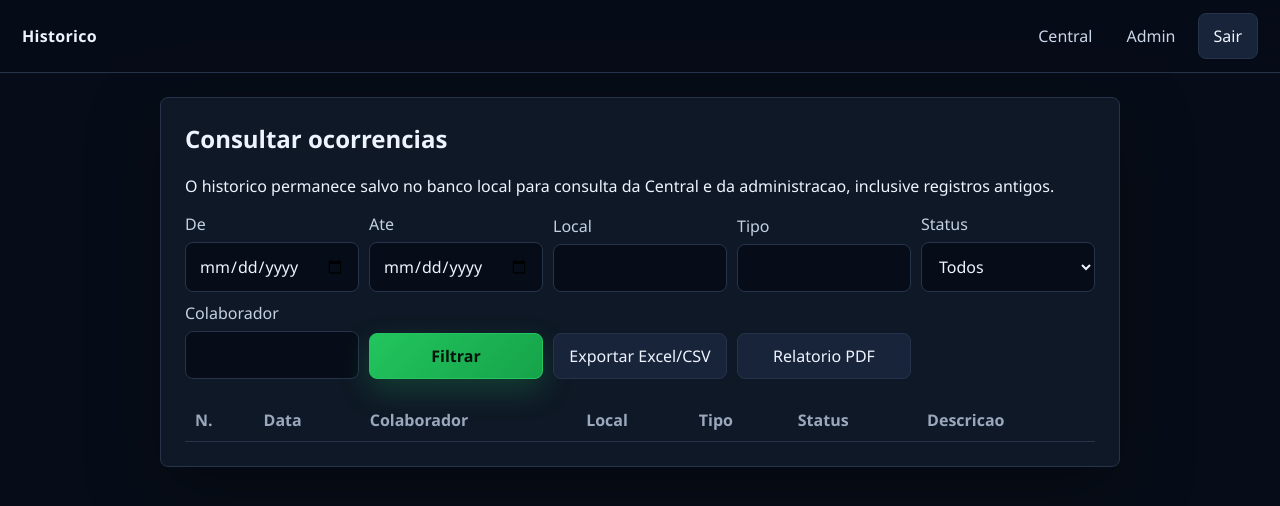
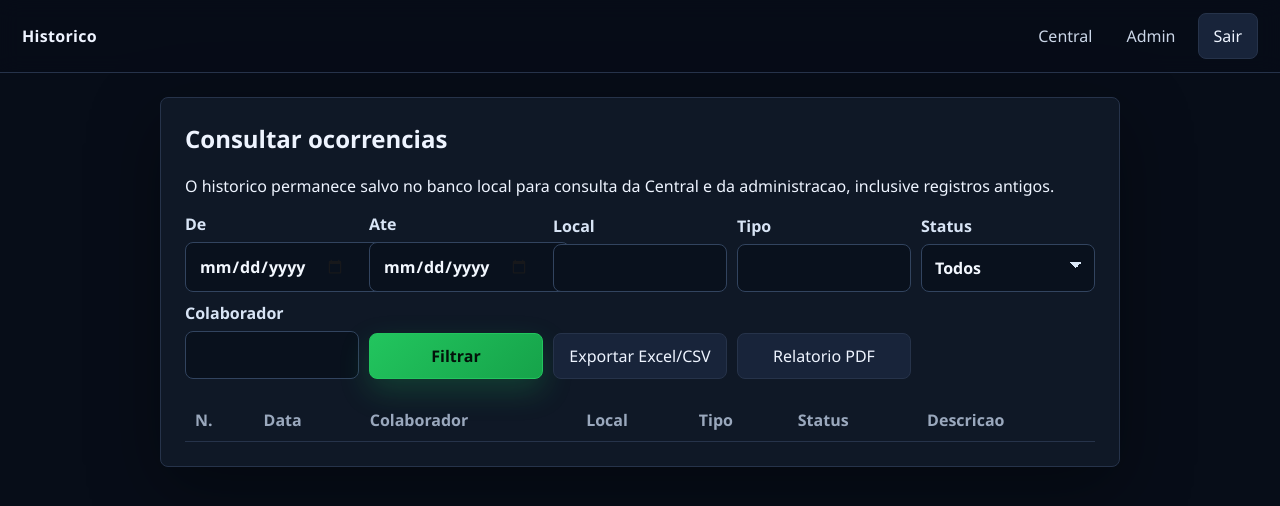
Before and after one commit to naor2023/Relatorio-equipe, a website: page historico.html in a window 1280 px wide. Drawn offline with Linux system fonts and the light colour scheme; no server answers.

Commit message:
Melhora visibilidade dos filtros do historico

```diff
--- a/styles.css
+++ b/styles.css
@@ -499,7 +499,50 @@
   gap: 10px;
   align-items: end;
 }
-.filters label { margin: 0; }
+.filters label {
+  margin: 0;
+  color: #d8e4f5;
+  font-weight: 600;
+}
+.filters input,
+.filters select {
+  background: #09111d;
+  border-color: #32445f;
+  color: #f3f8ff;
+}
+.filters input::placeholder {
+  color: #8ea1b9;
+}
+.filters input:hover,
+.filters select:hover {
+  border-color: #4a6284;
+}
+.filters input[type="date"] {
+  color-scheme: dark;
+  min-height: 48px;
+  padding-right: 40px;
+}
+.filters input[type="date"]::-webkit-calendar-picker-indicator {
+  filter: invert(92%) sepia(14%) saturate(233%) hue-rotate(179deg) brightness(103%) contrast(97%);
+  opacity: .95;
+  cursor: pointer;
+}
+.filters input[type="date"]::-webkit-inner-spin-button,
+.filters input[type="date"]::-webkit-clear-button {
+  display: none;
+}
+.filters select {
+  appearance: none;
+  background-image:
+    linear-gradient(45deg, transparent 50%, #dbe9f8 50%),
+    linear-gradient(135deg, #dbe9f8 50%, transparent 50%);
+  background-position:
+    calc(100% - 18px) calc(50% - 3px),
+    calc(100% - 12px) calc(50% - 3px);
+  background-size: 6px 6px, 6px 6px;
+  background-repeat: no-repeat;
+  padding-right: 38px;
+}
 .table-wrap { overflow-x: auto; margin-top: 20px; }
 table { width: 100%; border-collapse: collapse; min-width: 850px; }
 th, td { border-bottom: 1px solid var(--line); padding: 10px; text-align: left; vertical-align: top; }
```
